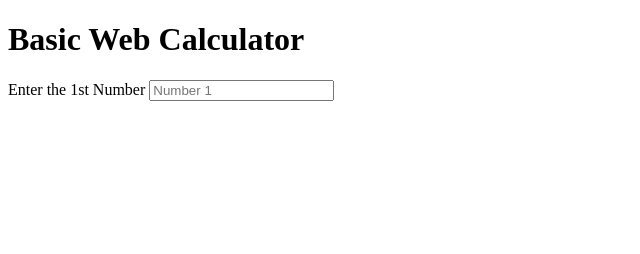
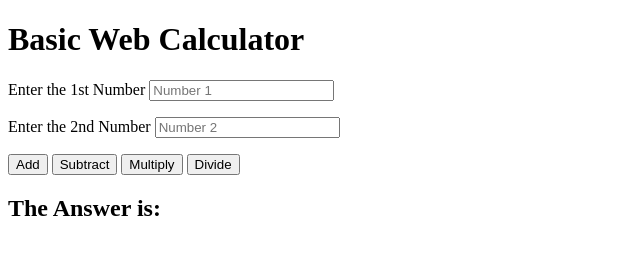
Before and after one commit to katherinekhine/Simple-Calculator, a plain HTML site: page index.html in a window 1280 px wide. Shown: the whole page, without its empty margins (0-640 px from the left). Drawn offline with Linux system fonts and the light colour scheme.

Commit message:
update index.html

```diff
--- a/index.html
+++ b/index.html
@@ -10,6 +10,13 @@
 <body>
     <h1>Basic Web Calculator</h1>
     <p>Enter the 1st Number <input type="number" id="num1" placeholder="Number 1"></p>
+    <p>Enter the 2nd Number <input type="number" id="num2" placeholder="Number 2"></p>
+    <button id="Add">Add</button>
+    <button id="Sub">Subtract</button>
+    <button id="Mult">Multiply</button>
+    <button id="Divide">Divide</button>
+
+    <h2>The Answer is: <output id="result"></output> </h2>
 </body>
 
 </html>
```
